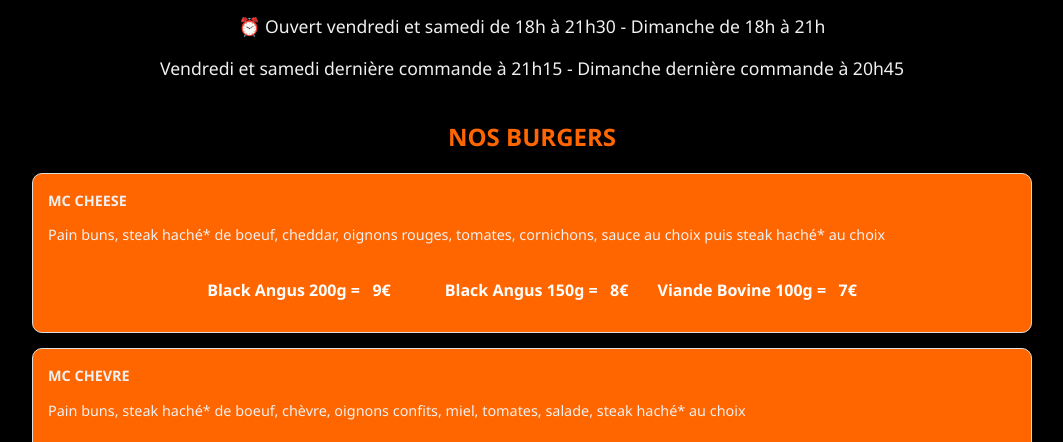
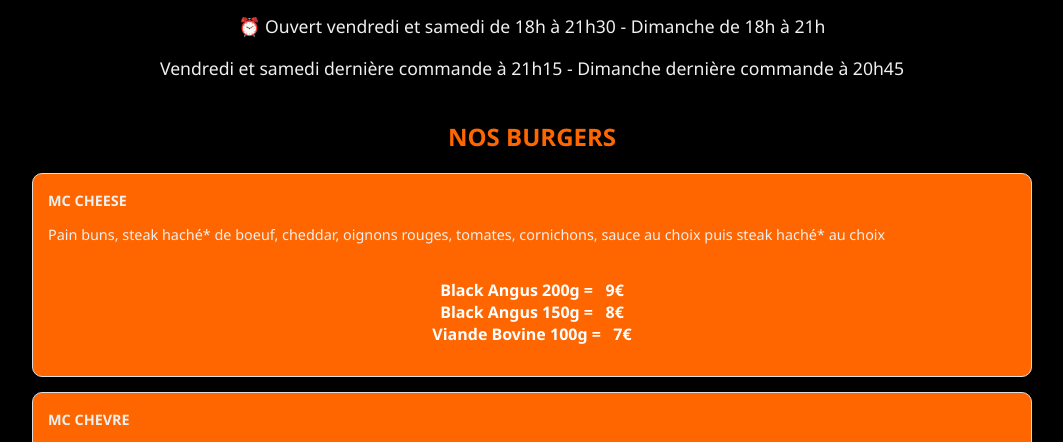
Before and after one commit to MaoamTW/QR, a plain HTML site: page index.html in a window 1280 px wide. Shown: the part 326-768 px from the top of the page, without its empty margins (108-1171 px from the left). Drawn offline with Linux system fonts and the light colour scheme.

Commit message:
index.html

```diff
--- a/index.html
+++ b/index.html
@@ -103,7 +103,7 @@
 
     <div class="section">
       <h2>NOS BURGERS</h2>
-      <div class="menu-item"><span class="note"><strong>MC CHEESE</strong></span> <div class="clear"></div><p class="note">Pain buns, steak haché* de boeuf, cheddar, oignons rouges, tomates, cornichons, sauce au choix puis steak haché* au choix <br><br> <p align="center"> <FONT COLOR="#ffffff"> <strong>Black Angus 200g = &nbsp; 9€ &nbsp; &nbsp; &nbsp; &nbsp; &nbsp; &nbsp; Black Angus 150g = &nbsp; 8€ &nbsp; &nbsp; &nbsp; Viande Bovine 100g = &nbsp; 7€</strong> </FONT> </p></div>
+      <div class="menu-item"><span class="note"><strong>MC CHEESE</strong></span> <div class="clear"></div><p class="note">Pain buns, steak haché* de boeuf, cheddar, oignons rouges, tomates, cornichons, sauce au choix puis steak haché* au choix <br><br> <p align="center"> <FONT COLOR="#ffffff"> <strong>Black Angus 200g = &nbsp; 9€ <br> Black Angus 150g = &nbsp; 8€ <br> Viande Bovine 100g = &nbsp; 7€</strong> </FONT> </p></div>
       <div class="menu-item"><span class="note"><strong>MC CHEVRE</strong></span><div class="clear"></div><p class="note">Pain buns, steak haché* de boeuf, chèvre, oignons confits, miel, tomates, salade, steak haché* au choix <br><br> <p align="center"> <FONT COLOR="#ffffff"> <strong>Black Angus 200g = &nbsp; 11€ &nbsp; Black Angus 150g = &nbsp; 10€ &nbsp;  Viande Bovine 100g = &nbsp; 9€</strong> </FONT> </p></div>
       <div class="menu-item"><span class="note"><strong>MC TOMME</strong></span> <div class="clear"></div><p class="note">Pain buns, steak haché* de boeuf, tomme de Savoie, lard grillé, oignons confits, tomates, salade, sauce au choix puis steak haché* au choix <br><br> <p align="center"> <FONT COLOR="#ffffff"> <strong>Black Angus 200g = &nbsp; 12€ &nbsp; Black Angus 150g = &nbsp; 11€ &nbsp;  Viande Bovine 100g = &nbsp; 10€</strong> </FONT> </p></div>
       <div class="menu-item"><span class="note"><strong>MC MUNSTER</strong> </span><div class="clear"></div><p class="note">Pain buns, steak haché* de boeuf, munster, lard grillé, oignons rouges, tomates, salade, sauce au choix puis steak haché* au choix <br><br> <p align="center"> <FONT COLOR="#ffffff"> <strong>Black Angus 200g = &nbsp; 13€ &nbsp; Black Angus 150g = &nbsp; 12€ &nbsp; Viande Bovine 100g = &nbsp; 11€</strong> </FONT> </p></div>
```
